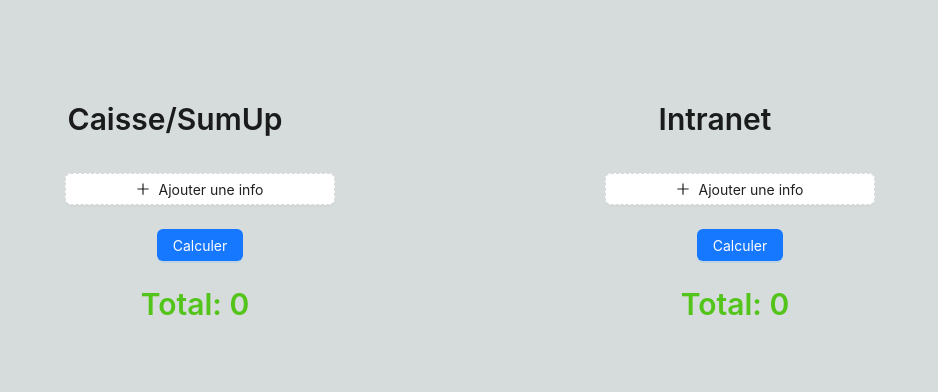
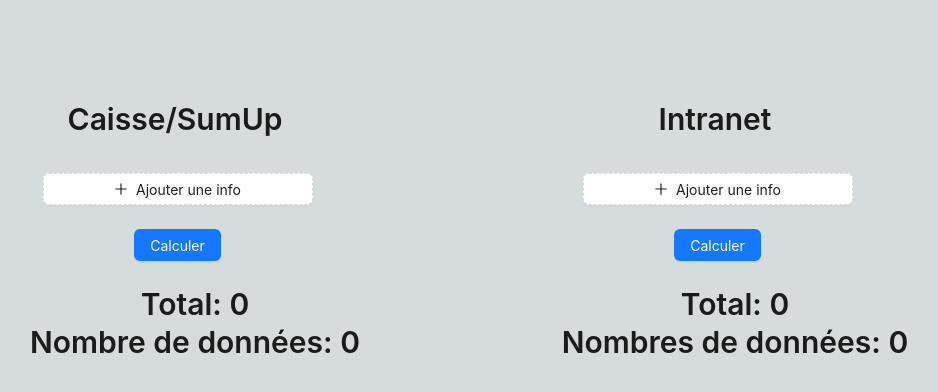
Before and after one commit to DylanGil/caisseIntranetCompare, a Next.js app: page / in a window 1280 px wide. Shown: the top 392 px of the page, without its empty margins (195-1133 px from the left). Built offline with nearby package versions, Linux system fonts and the light colour scheme.

Commit message:
some adjust

```diff
--- a/src/pages/index.jsx
+++ b/src/pages/index.jsx
@@ -1,6 +1,15 @@
-import { useState } from "react";
+import { useState, useRef } from "react";
 import { MinusCircleOutlined, PlusOutlined } from "@ant-design/icons";
-import { Button, Form, Input, Row, Col, Typography, Popconfirm } from "antd";
+import {
+  Button,
+  Form,
+  Input,
+  InputNumber,
+  Row,
+  Col,
+  Typography,
+  Popconfirm,
+} from "antd";
 
 const { Title } = Typography;
 const formItemLayout = {
@@ -11,24 +20,25 @@
     },
     sm: {
       span: 20,
-      offset: 4,
+      offset: 3,
     },
   },
 };
 const App = () => {
   const [totalCaisse, setTotalCaisse] = useState(0);
   const [totalIntranet, setTotalIntranet] = useState(0);
+  const [nbCaisse, setNbCaisse] = useState(0);
+  const [nbIntranet, setNbIntranet] = useState(0);
+  const inputRef = useRef();
   const onFinish = (values, typeForm) => {
     console.log("Received values of form:", values);
     console.log("typeForm", typeForm);
     if (typeForm === "caisseForm") {
-      setTotalCaisse(
-        values.names.map((item) => parseInt(item)).reduce((a, b) => a + b, 0)
-      );
+      setNbCaisse(values.names.length);
+      setTotalCaisse(values.names.reduce((a, b) => a + b, 0));
     } else if (typeForm === "intranetForm") {
-      setTotalIntranet(
-        values.names.map((item) => parseInt(item)).reduce((a, b) => a + b, 0)
-      );
+      setNbIntranet(values.names.length);
+      setTotalIntranet(values.names.reduce((a, b) => a + b, 0));
     }
   };
   return (
@@ -70,18 +80,25 @@
                         rules={[
                           {
                             required: true,
-                            whitespace: true,
                             message:
                               "S'il vous plaît entrer une info ou supprimer ce champ.",
                           },
                         ]}
                         noStyle
                       >
-                        <Input
+                        <InputNumber
                           placeholder="Entrer les données"
                           style={{
                             width: "60%",
+                            textAlignLast: "center",
                           }}
+                          autoFocus={true}
+                          onKeyDown={(e) => {
+                            if (e.key === "Enter") {
+                              add();
+                            }
+                          }}
+                          ref={inputRef}
                         />
                       </Form.Item>
                       {fields.length > 1 ? (
@@ -130,9 +147,16 @@
             <Title
               level={2}
               style={{ marginLeft: "40px" }}
-              type={totalCaisse === totalIntranet ? "success" : "danger"}
+              type={
+                totalCaisse == !0 || totalIntranet !== 0
+                  ? totalCaisse === totalIntranet
+                    ? "success"
+                    : "danger"
+                  : "default"
+              }
             >
-              Total: {totalCaisse}
+              Total: {totalCaisse} <br></br>
+              Nombre de données: {nbCaisse}
             </Title>
           </Form>
         </Col>
@@ -172,18 +196,25 @@
                         rules={[
                           {
                             required: true,
-                            whitespace: true,
                             message:
                               "S'il vous plaît entrer une info ou supprimer ce champ.",
                           },
                         ]}
                         noStyle
                       >
-                        <Input
+                        <InputNumber
                           placeholder="Entrer les données"
                           style={{
                             width: "60%",
+                            textAlignLast: "center",
                           }}
+                          autoFocus={true}
+                          onKeyDown={(e) => {
+                            if (e.key === "Enter") {
+                              add();
+                            }
+                          }}
+                          ref={inputRef}
                         />
                       </Form.Item>
                       {fields.length > 1 ? (
@@ -232,9 +263,16 @@
             <Title
               level={2}
               style={{ marginLeft: "40px" }}
-              type={totalCaisse === totalIntranet ? "success" : "danger"}
+              type={
+                totalCaisse == !0 || totalIntranet !== 0
+                  ? totalCaisse === totalIntranet
+                    ? "success"
+                    : "danger"
+                  : "default"
+              }
             >
-              Total: {totalIntranet}
+              Total: {totalIntranet} <br></br>
+              Nombres de données: {nbIntranet}
             </Title>
           </Form>
         </Col>
```
Also changed, not shown: todo.txt (deleted), 1 other file (tests, documents, lock files or other folders).
